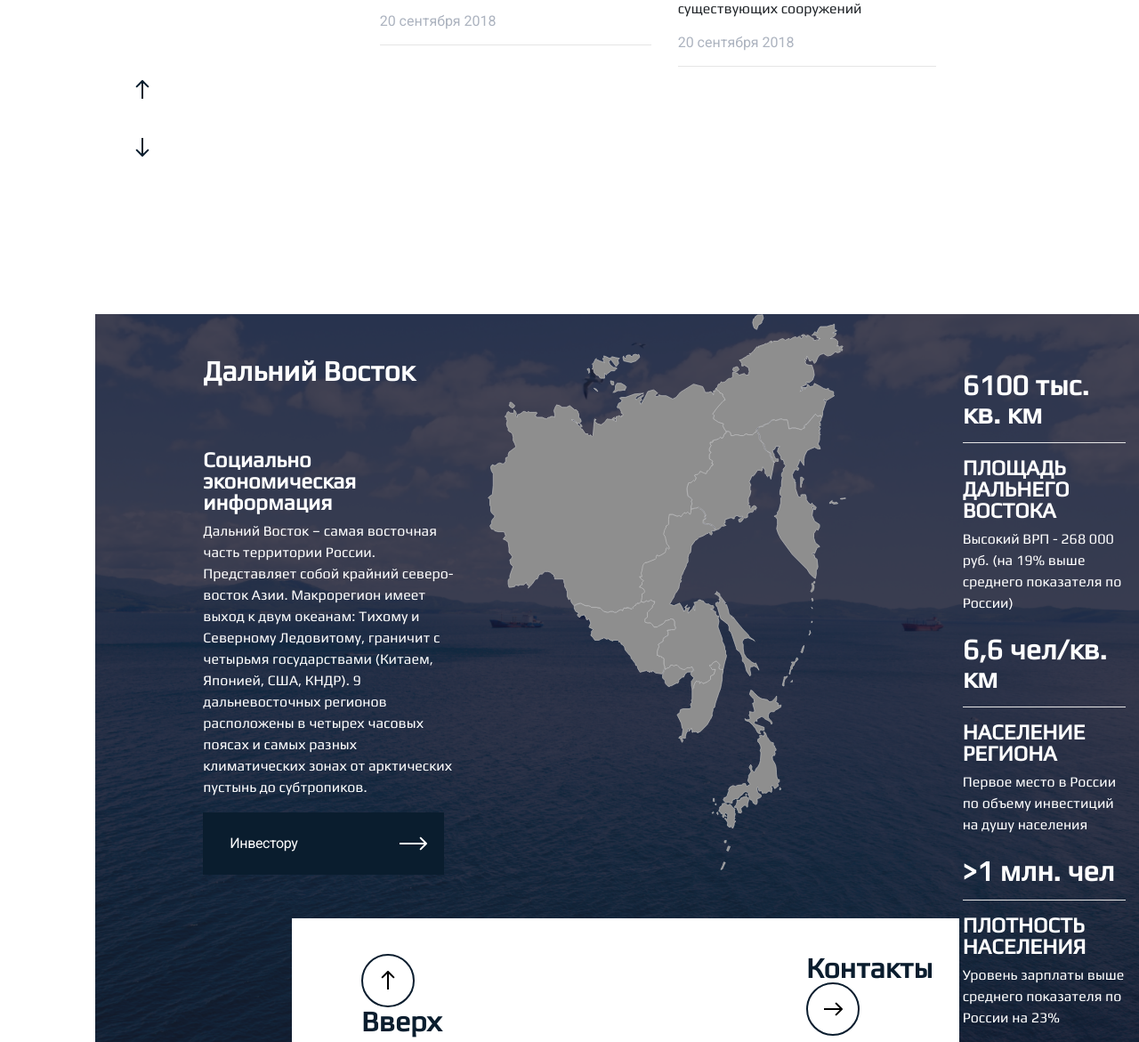
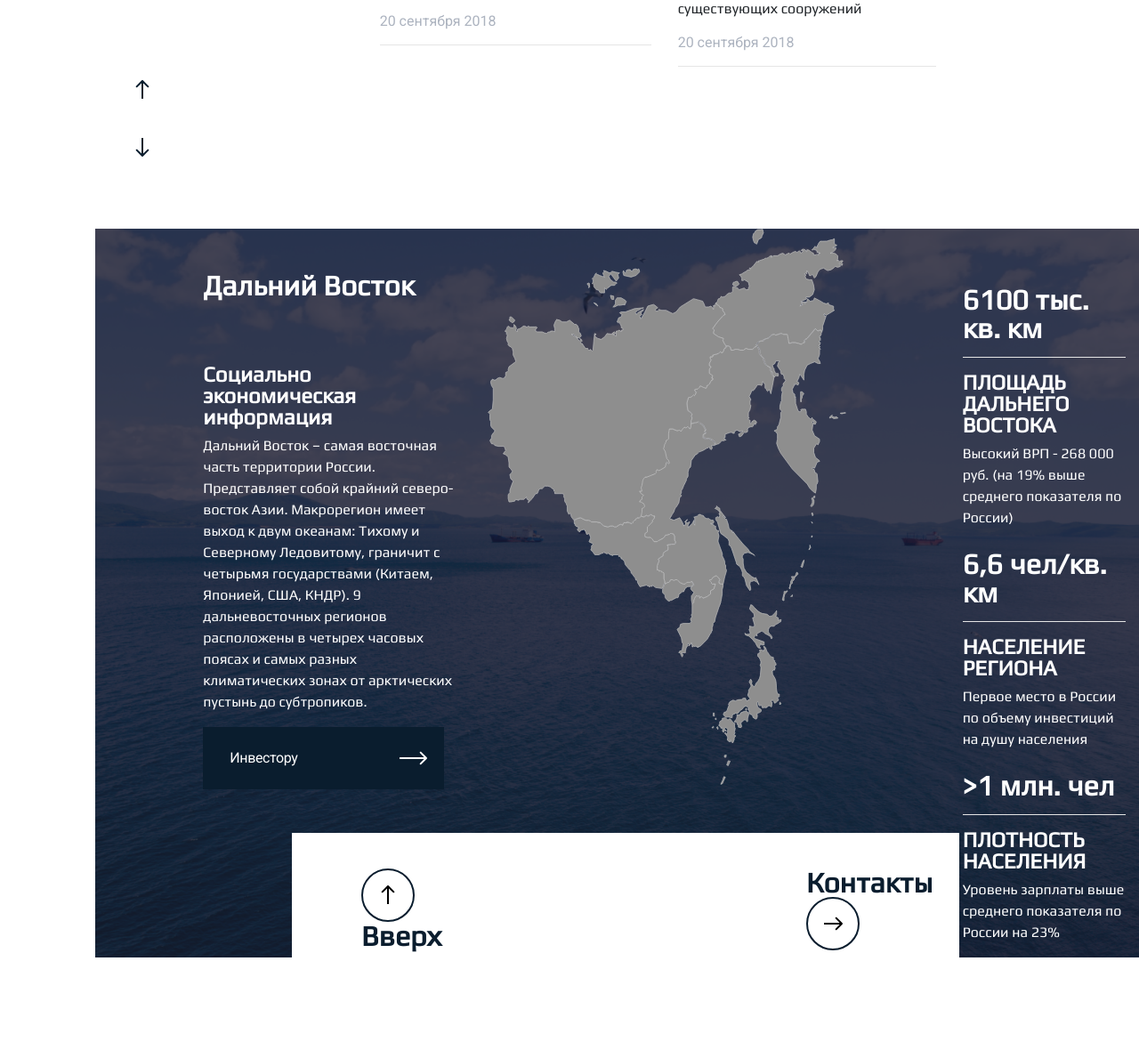
Before and after one commit to DEMENT0R/jppv-static, a PHP site: page /?date=00 in a window 1280 px wide. Shown: the part 1411-2582 px from the top of the page at 89% size. After the commit the page ends 2503 px from the top, so only its background shows below. Run offline with PHP 8.4, Linux system fonts and the light colour scheme; data that the repository does not hold is empty; some libraries are stand-ins or nearby versions.

Commit message:
Update main-page.php

```diff
--- a/partials/pages/main-page.php
+++ b/partials/pages/main-page.php
@@ -69,7 +69,7 @@
 
       <!-- LANDING BLOCK 3 -->
       <div id="land_3" class="landingItem bg_3">
-        <div class="block-230"></div>
+        <div class="block-100"></div>
     			<!-- <div class="decoy">Карта</div> -->
           <!-- <div class="block-230"></div> -->
           <div class=" d-none d-md-block" style="position: relative;">
```
